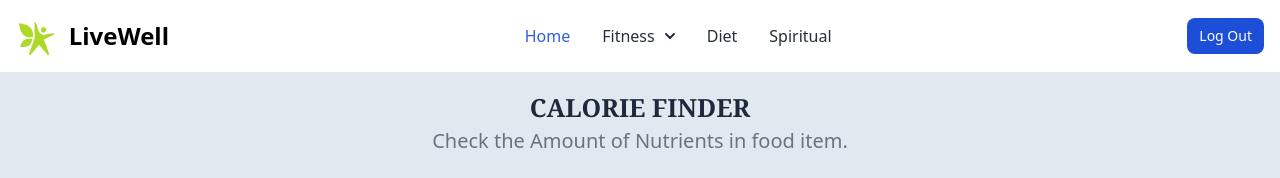
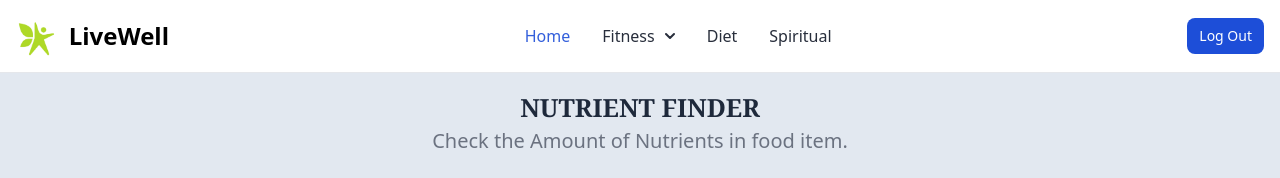
Before and after one commit to sandipsk01/LiveWell_React, a React (Create React App) app: page /calorie in a window 1280 px wide. Shown: the top 178 px of the page. Built offline with nearby package versions, Linux system fonts and the light colour scheme.

Commit message:
Updated calorie

```diff
--- a/src/Components/Calorie/Calorie.js
+++ b/src/Components/Calorie/Calorie.js
@@ -26,7 +26,7 @@ export default function Calorie() {
   };
   return (
     <div className="bg-slate-200 flex flex-col justify-center items-center ">
-      <div className="mt-[2vh] font-serif font-bold text-slate-800 text-[25px] bg-clip-text">CALORIE FINDER</div>
+      <div className="mt-[2vh] font-serif font-bold text-slate-800 text-[25px] bg-clip-text">NUTRIENT FINDER</div>
 <p class="text-lg font-normal text-gray-500 lg:text-xl dark:text-gray-400">Check the Amount of Nutrients in food item.</p>
       <div className="mt-[3vh]">
         <label className="mb-[5vh] text-sm font-medium text-gray-900 sr-only dark:text-white">
```
